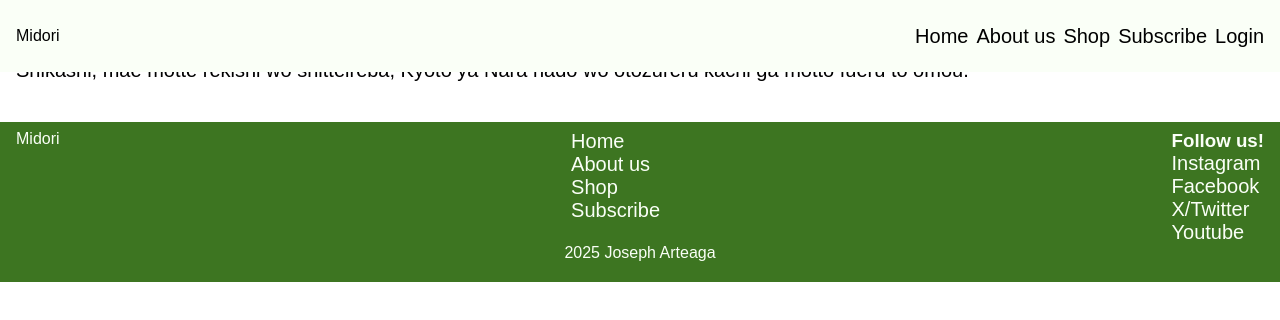
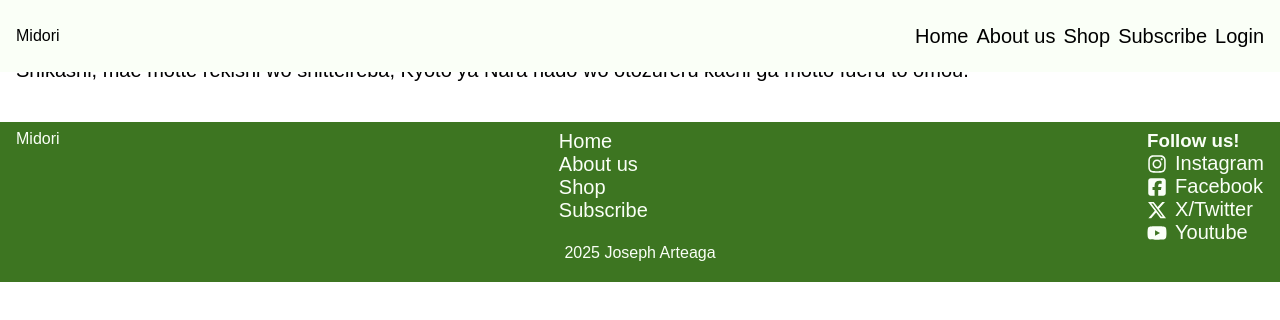
Before and after one commit to jarteaga127/midori-energy, a React (Vite) app: page /about-us in a window 1280 px wide. Shown: the top 320 px of the page. Built offline with nearby package versions, Linux system fonts and the light colour scheme; a web font is replaced by a local one.

Commit message:
Added icons to social media links in the footer

```diff
--- a/src/components/Footer.jsx
+++ b/src/components/Footer.jsx
@@ -1,5 +1,9 @@
 import { Link } from 'react-router-dom';
 import '../styles/footer.css'
+import { FaInstagram } from "react-icons/fa";
+import { FaSquareFacebook } from "react-icons/fa6";
+import { FaXTwitter } from "react-icons/fa6";
+import { FaYoutube } from "react-icons/fa";
 
 const Footer = () => {
     return (
@@ -15,10 +19,10 @@ const Footer = () => {
             </ul>
             <ul>
                 <h3>Follow us!</h3>
-                <li>Instagram</li>
-                <li>Facebook</li>
-                <li>X/Twitter</li>
-                <li>Youtube</li>
+                <li><FaInstagram/><span className='sns-label'>Instagram</span></li>
+                <li><FaSquareFacebook/><span className='sns-label'>Facebook</span></li>
+                <li><FaXTwitter/><span className='sns-label'>X/Twitter</span></li>
+                <li><FaYoutube/><span className='sns-label'>Youtube</span></li>
             </ul>
             </div>
             <div className="copyright">
--- a/src/styles/footer.css
+++ b/src/styles/footer.css
@@ -23,6 +23,11 @@ footer ul {
   list-style-type: none;
 }
 
+li {
+  display: flex;
+  align-items: center;
+}
+
 .footer-link {
   color: var(--white);
   text-decoration: none;
@@ -32,6 +37,11 @@ footer ul {
 .footer-link:hover {
   text-decoration: underline;
   transition: .5s;
+}
+
+.sns-label {
+  margin-left: .5rem;
+  align-items: center;
 }
 
 .copyright {
```
